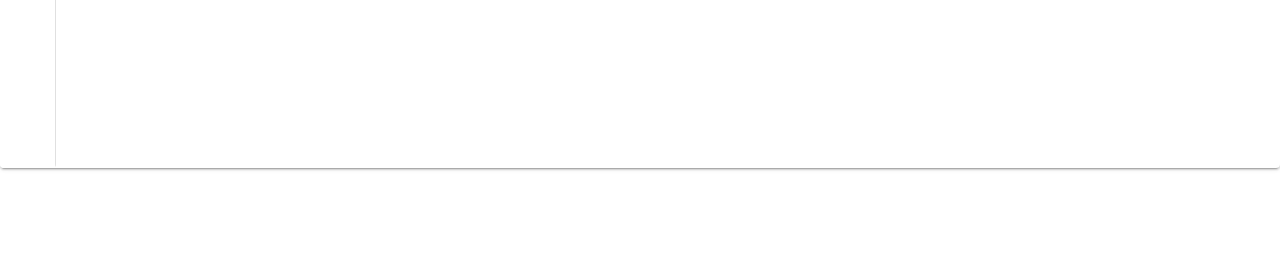
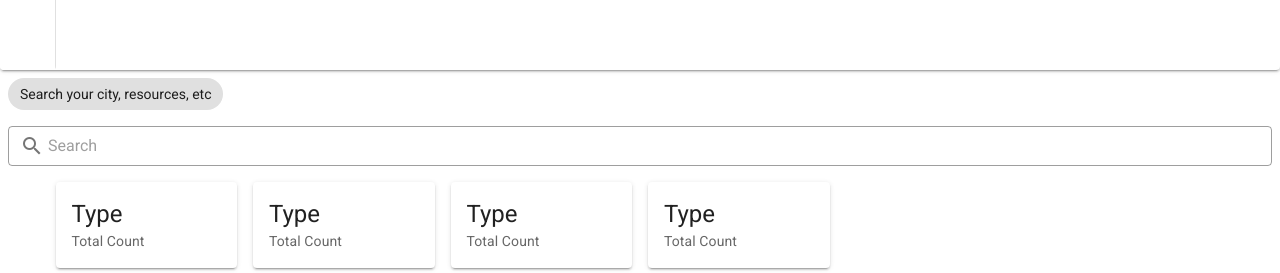
Before and after one commit to bl-sapnapatil/COVID-19_TRACKER_VUEJS, a Vue app: page /#/ in a window 1280 px wide. Shown: the part 632-905 px from the top of the page. Before the commit the page ends 800 px from the top, so only its background shows below. Built offline with nearby package versions, Linux system fonts and the light colour scheme.

Commit message:
ADDED: statecards component with searchbar

```diff
--- a/src/components/SideBar.vue
+++ b/src/components/SideBar.vue
@@ -1,6 +1,12 @@
 <template>
+  <div>
     <v-card id="drawer">
-    <v-navigation-drawer v-model="drawer" :mini-variant.sync="mini" permanent expand-on-hover>
+      <v-navigation-drawer
+        v-model="drawer"
+        :mini-variant.sync="mini"
+        permanent
+        expand-on-hover
+      >
         <v-list-item id="toptitle">
           <v-title style="color:DimGray">COVID19</v-title>
           <v-subtitle style="color:RoyalBlue">India</v-subtitle>
@@ -18,6 +24,10 @@
         </v-list>
       </v-navigation-drawer>
     </v-card>
+    <div>
+      <router-view></router-view>
+    </div>
+  </div>
 </template>
 <script>
 export default {
--- /dev/null
+++ b/src/components/StateCards.vue
@@ -0,0 +1,49 @@
+<template>
+  <div class="header">
+    <div class="label">
+      <v-chip class="ma-2">
+        Search your city, resources, etc
+      </v-chip>
+    </div>
+    <div class="search">
+      <v-text-field
+        prepend-inner-icon="mdi-magnify"
+        class="ma-2"
+        flat
+        outlined
+        dense
+        hide-details
+        placeholder="Search"
+        autocomplete="off"
+      >
+      </v-text-field>
+    </div>
+    <div class="statusCards">
+      <v-container>
+        <v-layout row wrap>
+          <v-flex xs6 sm4 md2 lg2 v-for="card in n" :key="card">
+            <v-card class="ma-2">
+              <v-card-title class="headline">Type</v-card-title>
+              <v-card-subtitle>
+                Total Count
+              </v-card-subtitle>
+            </v-card>
+          </v-flex>
+        </v-layout>
+      </v-container>
+    </div>
+  </div>
+</template>
+
+<script>
+export default {
+  name: "StateCards",
+  data() {
+    return {
+      n: 4
+    };
+  }
+};
+</script>
+
+<style></style>
--- a/src/router/index.js
+++ b/src/router/index.js
@@ -1,19 +1,26 @@
 import Vue from "vue";
 import VueRouter from "vue-router";
-import Dashboard from "../components/SideBar.vue"
+import Dashboard from "../components/SideBar.vue";
+import StateCards from "../components/StateCards.vue";
 Vue.use(VueRouter);
 
 const routes = [
   {
     path: "/",
     name: "Dashboard",
-    component: Dashboard
-  },
-
+    component: Dashboard,
+    children: [
+      {
+        path: "",
+        name: "StateCards",
+        component: StateCards
+      }
+    ]
+  }
 ];
 
 const router = new VueRouter({
-  mode: 'history',
+  mode: "history",
   routes
 });
 
```
Also changed, not shown: src/App.vue (+3 -4 lines), 1 other file (tests, documents, lock files or other folders). Lines whose indentation alone changed are shown as unchanged.
